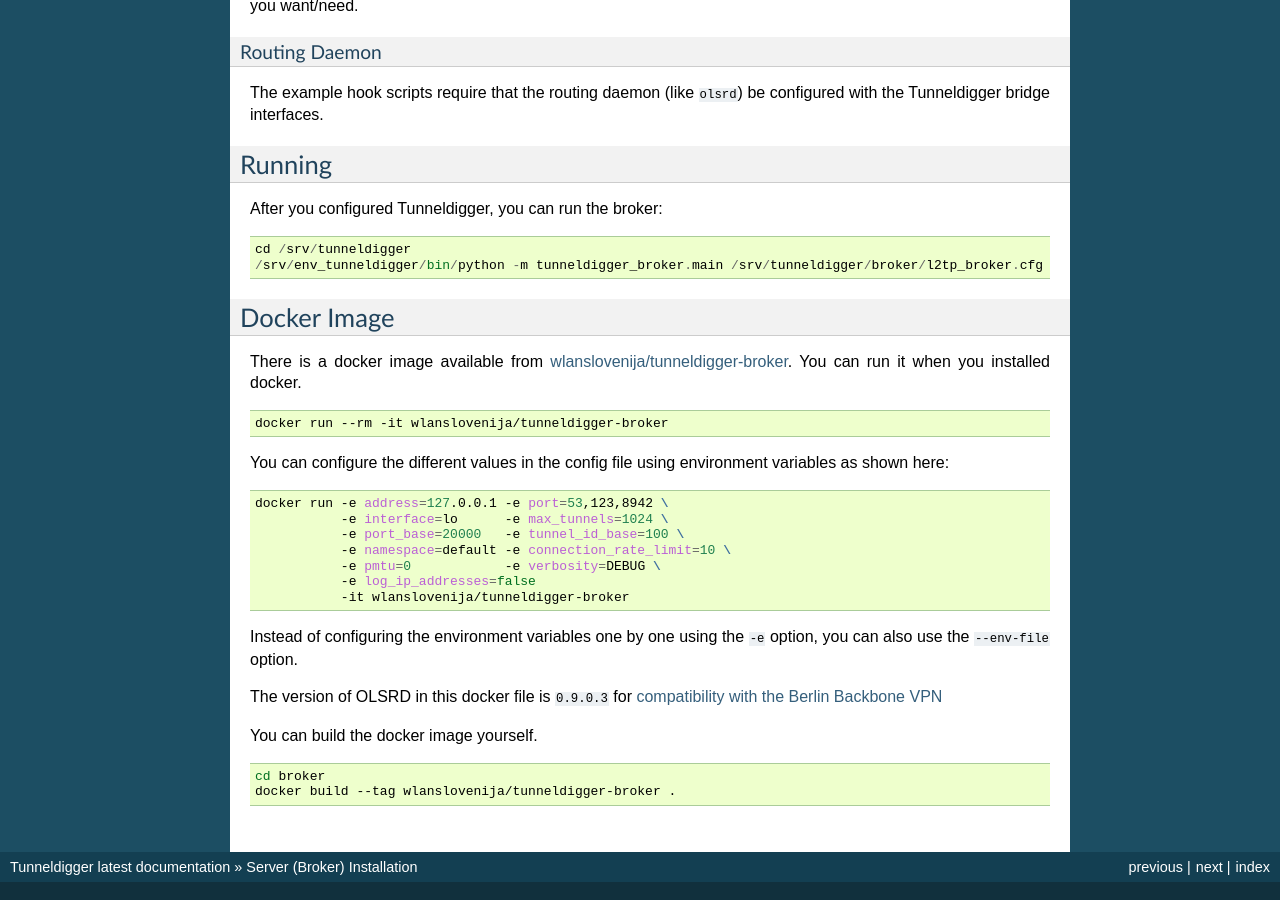
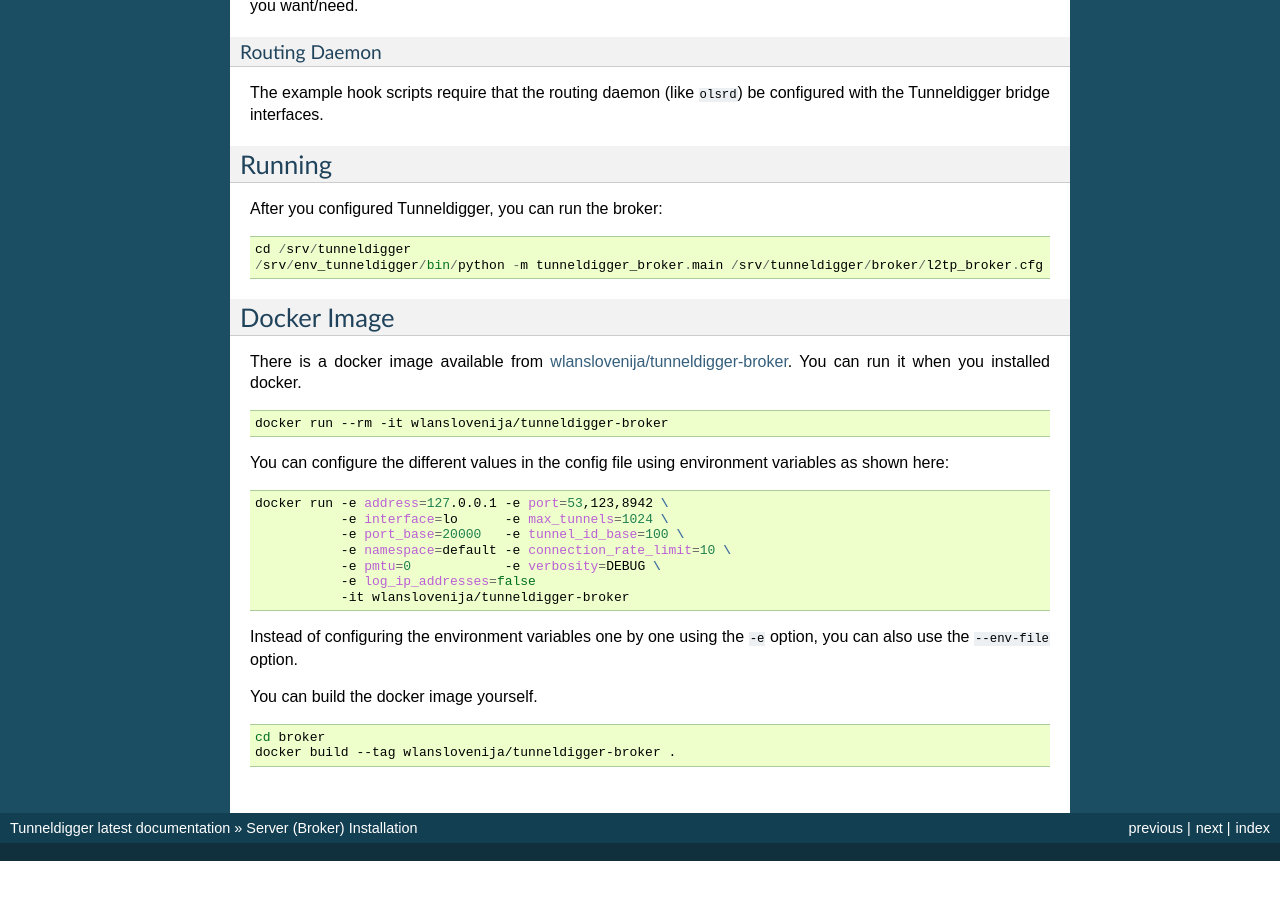
Before and after one commit to wlanslovenija/tunneldigger, a Sphinx documentation site: the page built from docs/server.rst, in a window 1280 px wide and 900 px high, scrolled down 3050 px. Built offline with Sphinx 7.4.7, drawn with Linux system fonts in a browser that asks for light colours; after the commit the page ends 3911 px from its top, so only the background shows below that.

Commit message:
remove olsrd section

```diff
--- a/docs/server.rst
+++ b/docs/server.rst
@@ -213,14 +213,6 @@
 using the ``-e`` option, you can also use the ``--env-file``
 option.
 
-OLSRD
-~~~~~
-
-The version of OLSRD in this docker file is ``0.9.0.3`` for
-`compatibility with the Berlin Backbone VPN
-<https://github.com/freifunk-berlin/firmware/blob/c53e422d2edc14e4a1ea72f1e46c81410a1a3fbd/CHANGELOG.md#overall-system-2>`__
-
-
 Build
 ~~~~~
 
```
